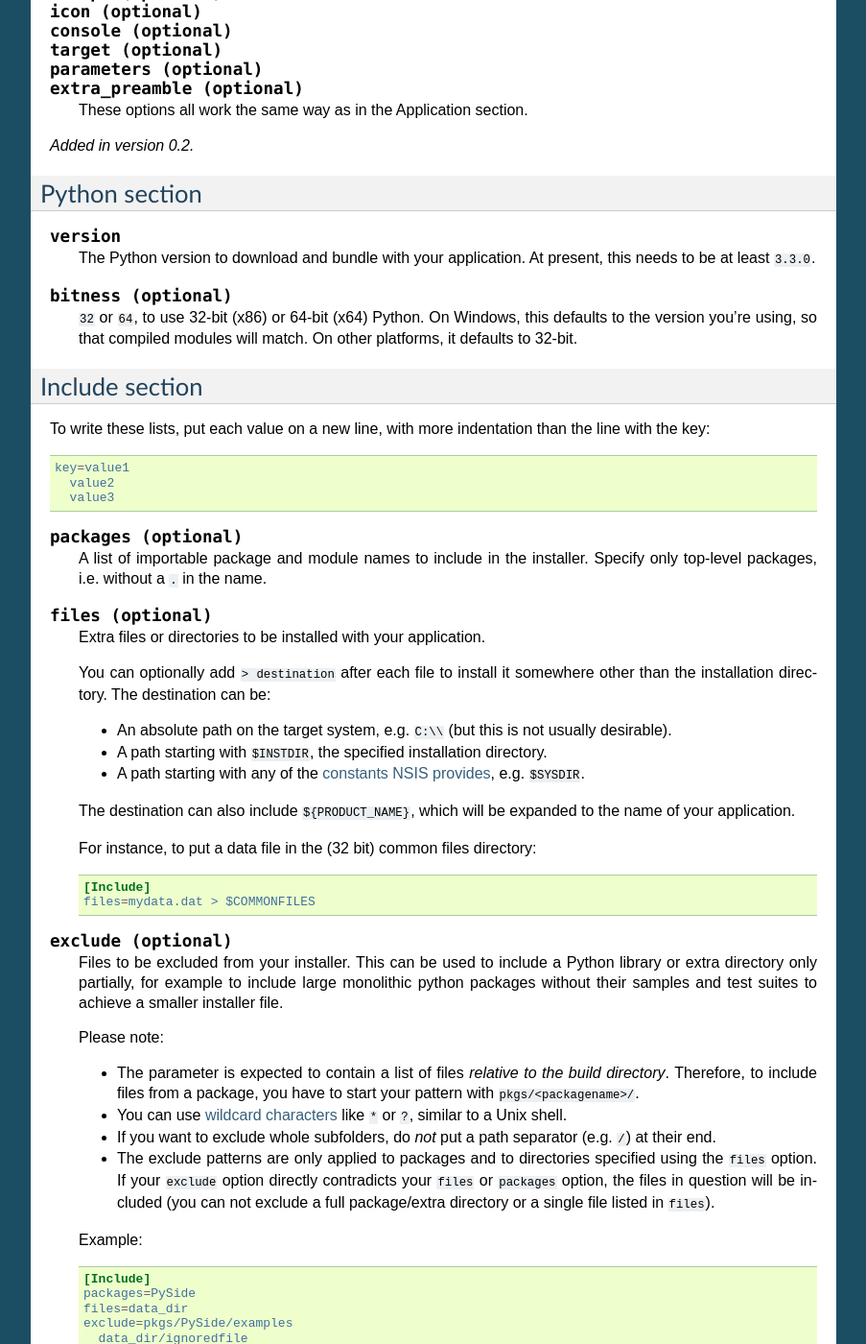
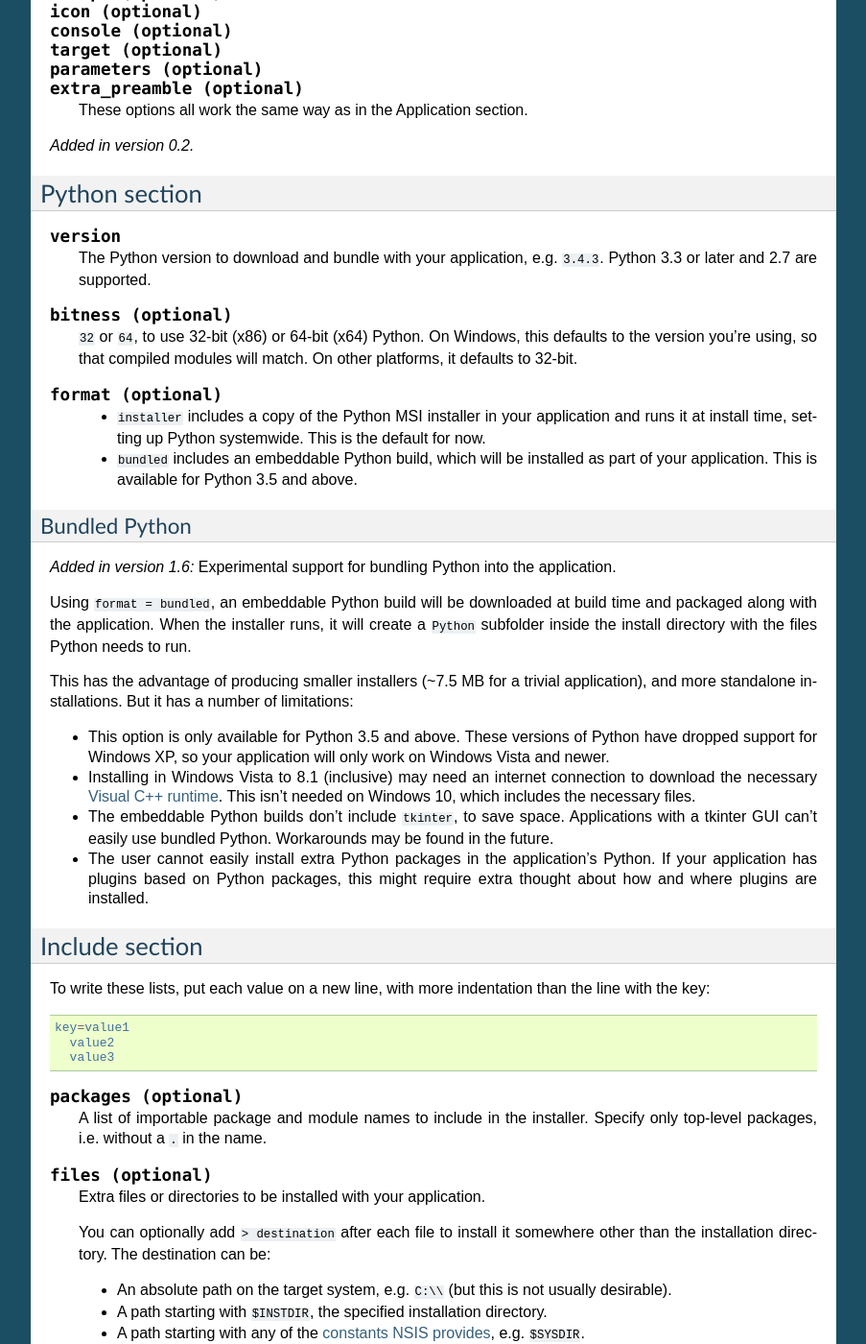
Before and after one commit to takluyver/pynsist, a Sphinx documentation site: the page built from doc/cfgfile.rst, in a window 1280 px wide and 1400 px high, scrolled down 1449 px. Shown: the whole window at 96% size, without its empty margins (198-1101 px from the left). Built offline with Sphinx 7.4.7, drawn with Linux system fonts in a browser that asks for light colours.

Commit message:
Document new option for bundled Python

```diff
--- a/doc/cfgfile.rst
+++ b/doc/cfgfile.rst
@@ -108,14 +108,53 @@ Python section
 
 .. describe:: version
 
-  The Python version to download and bundle with your application. At present,
-  this needs to be at least ``3.3.0``.
+  The Python version to download and bundle with your application, e.g. ``3.4.3``.
+  Python 3.3 or later and 2.7 are supported.
 
 .. describe:: bitness (optional)
 
   ``32`` or ``64``, to use 32-bit (x86) or 64-bit (x64) Python. On Windows, this
   defaults to the version you're using, so that compiled modules will match. On
   other platforms, it defaults to 32-bit.
+
+.. describe:: format (optional)
+
+  - ``installer`` includes a copy of the Python MSI installer in your application
+    and runs it at install time, setting up Python systemwide. This is the
+    default for now.
+  - ``bundled`` includes an embeddable Python build, which will be installed as
+    part of your application. This is available for Python 3.5 and above.
+
+.. _python_bundled:
+
+Bundled Python
+~~~~~~~~~~~~~~
+
+.. versionadded:: 1.6
+   Experimental support for bundling Python into the application.
+
+Using ``format = bundled``, an embeddable Python build will be downloaded at
+build time and packaged along with the application. When the installer runs, it
+will create a ``Python`` subfolder inside the install directory with the files
+Python needs to run.
+
+This has the advantage of producing smaller installers (~7.5 MB for a trivial
+application), and more standalone installations. But it has a number of
+limitations:
+
+- This option is only available for Python 3.5 and above. These versions of
+  Python have dropped support for Windows XP, so your application will only work
+  on Windows Vista and newer.
+- Installing in Windows Vista to 8.1 (inclusive) may need an internet connection
+  to download the necessary `Visual C++ runtime
+  <http://www.microsoft.com/en-us/download/details.aspx?id=48145>`__. This isn't
+  needed on Windows 10, which includes the necessary files.
+- The embeddable Python builds don't include ``tkinter``, to save space.
+  Applications with a tkinter GUI can't easily use bundled Python. Workarounds
+  may be found in the future.
+- The user cannot easily install extra Python packages in the application's
+  Python. If your application has plugins based on Python packages, this might
+  require extra thought about how and where plugins are installed.
 
 Include section
 ---------------
--- a/doc/releasenotes.rst
+++ b/doc/releasenotes.rst
@@ -1,5 +1,11 @@
 Release notes
 =============
+
+Version 1.6
+-----------
+
+* Experimental support for creating installers that :ref:`bundle Python with the
+  application <python_bundled>`.
 
 Version 1.5
 -----------
```
